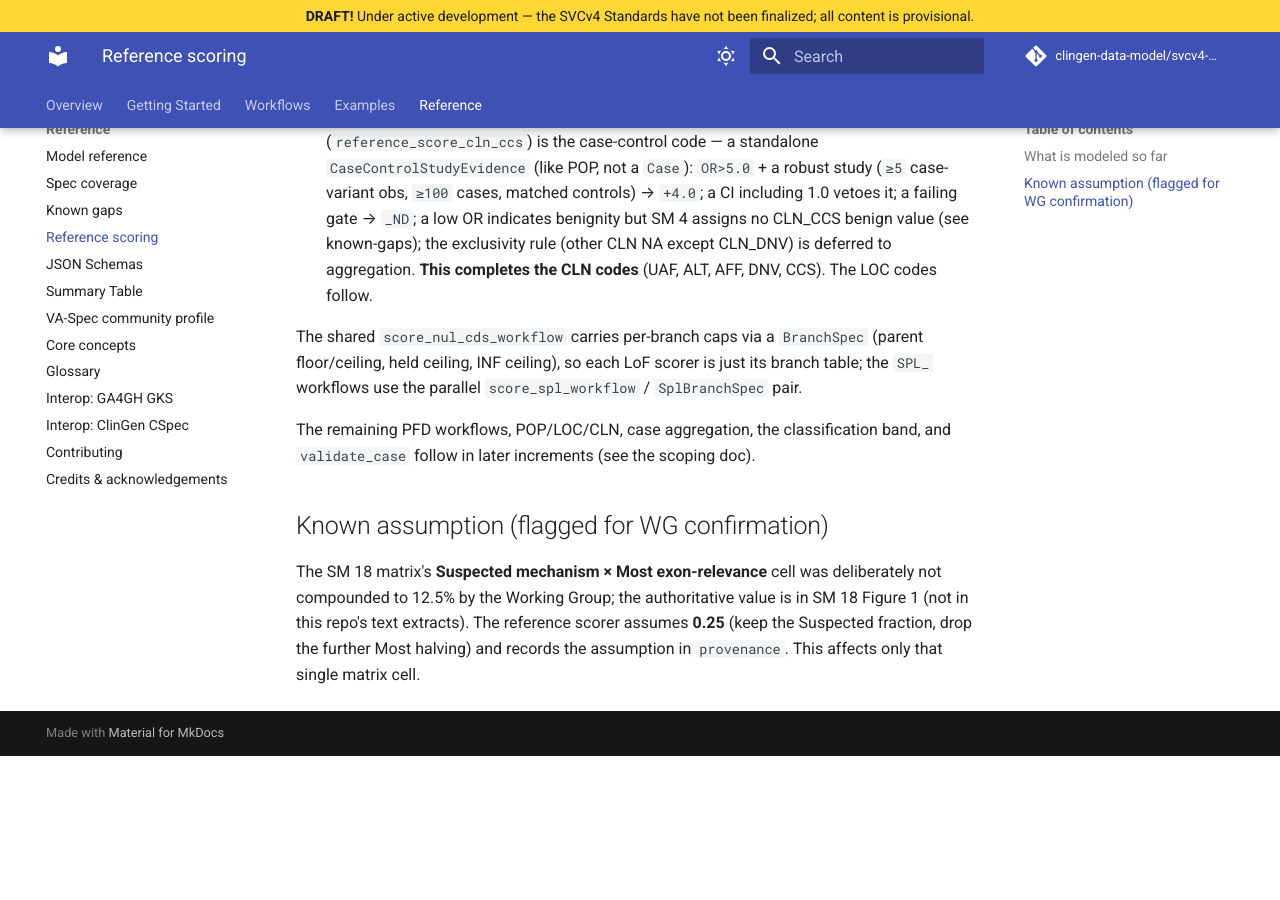
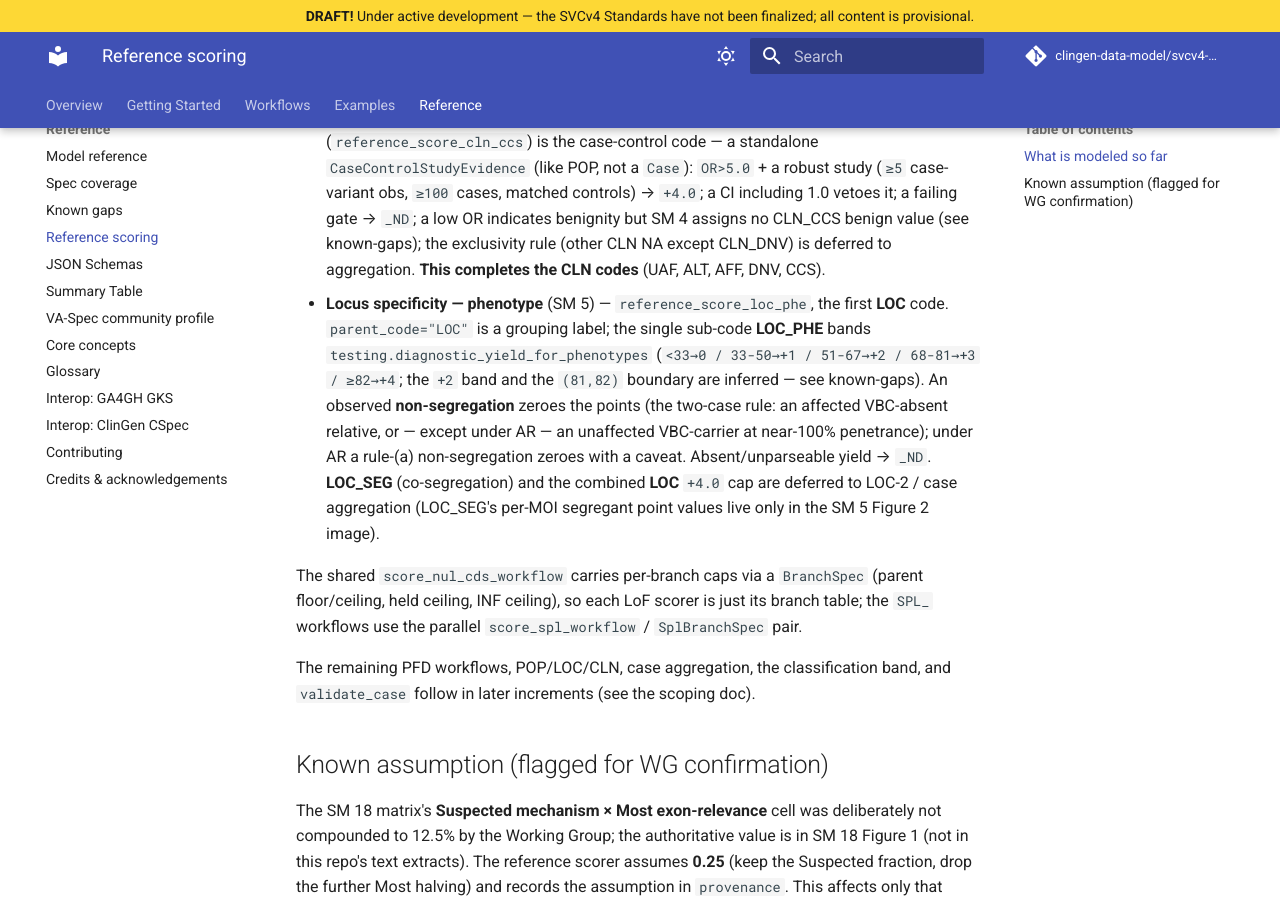
Before and after one commit to clingen-data-model/svcv4-model, an MkDocs documentation site: the page built from docs/reference/scoring.md, in a window 1280 px wide and 900 px high, scrolled down 2140 px. Built offline with MkDocs 1.6.1 and Material for MkDocs 9.7.7, drawn with Linux system fonts in a browser that asks for light colours; comment, search, counter and statistics services are not loaded; before the commit the page ends 2896 px from its top, so only the background shows below that.

Commit message:
docs(scoring): LOC_PHE scoring line + SM 5 known-gaps (band inference, non-seg, AR tension)
Co-Authored-By: Claude Opus 4.8 (1M context) <noreply@anthropic.com>

```diff
--- a/docs/reference/scoring.md
+++ b/docs/reference/scoring.md
@@ -82,7 +82,16 @@ result.provenance        # the audit trail, step by step
   case-variant obs, `≥100` cases, matched controls) → `+4.0`; a CI including 1.0 vetoes it; a
   failing gate → `_ND`; a low OR indicates benignity but SM 4 assigns no CLN_CCS benign value
   (see known-gaps); the exclusivity rule (other CLN NA except CLN_DNV) is deferred to aggregation.
-  **This completes the CLN codes** (UAF, ALT, AFF, DNV, CCS). The LOC codes follow.
+  **This completes the CLN codes** (UAF, ALT, AFF, DNV, CCS).
+- **Locus specificity — phenotype** (SM 5) — `reference_score_loc_phe`, the first **LOC** code.
+  `parent_code="LOC"` is a grouping label; the single sub-code **LOC_PHE** bands
+  `testing.diagnostic_yield_for_phenotypes` (`<33→0 / 33-50→+1 / 51-67→+2 / 68-81→+3 / ≥82→+4`; the
+  `+2` band and the `(81,82)` boundary are inferred — see known-gaps). An observed
+  **non-segregation** zeroes the points (the two-case rule: an affected VBC-absent relative, or —
+  except under AR — an unaffected VBC-carrier at near-100% penetrance); under AR a rule-(a)
+  non-segregation zeroes with a caveat. Absent/unparseable yield → `_ND`. **LOC_SEG**
+  (co-segregation) and the combined **LOC** `+4.0` cap are deferred to LOC-2 / case aggregation
+  (LOC_SEG's per-MOI segregant point values live only in the SM 5 Figure 2 image).
 
 The shared `score_nul_cds_workflow` carries per-branch caps via a `BranchSpec` (parent
 floor/ceiling, held ceiling, INF ceiling), so each LoF scorer is just its branch table; the
```
Also changed, not shown: docs/reference/known-gaps.md (+3 -0 lines).
